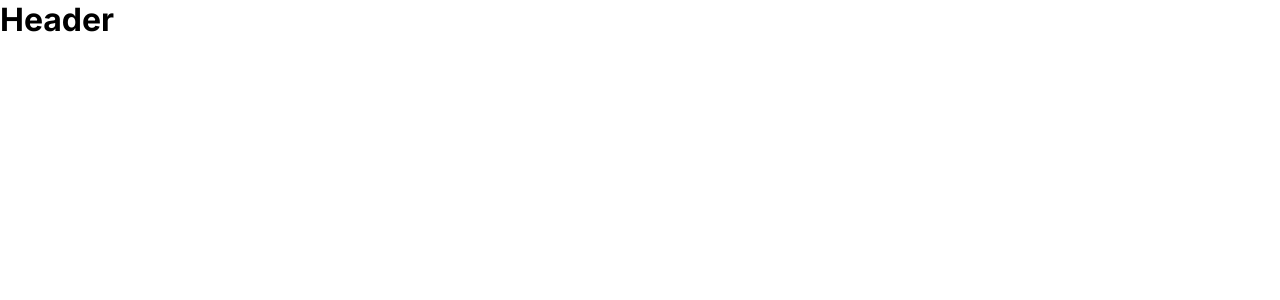
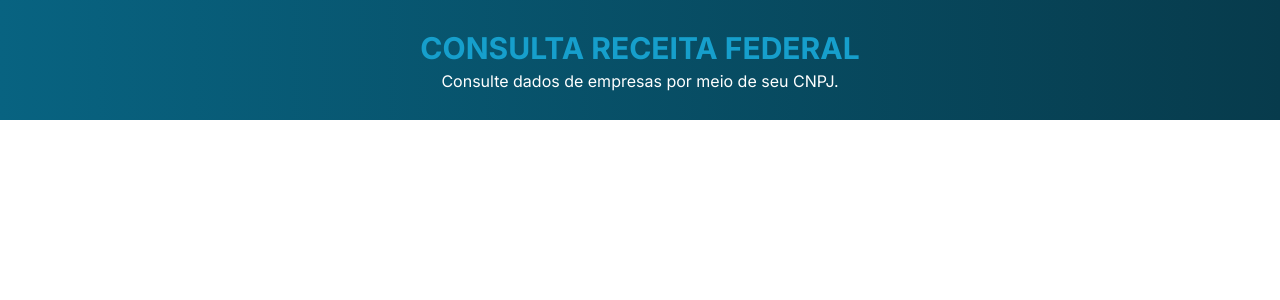
Before and after one commit to brunomart97/consulta-receita-federal, a React (Create React App) app: page / in a window 1280 px wide. Shown: the top 300 px of the page. Built offline with nearby package versions, Linux system fonts and the light colour scheme.

Commit message:
Header content

```diff
--- a/src/components/Header/index.tsx
+++ b/src/components/Header/index.tsx
@@ -1,7 +1,10 @@
-import './styles.scss';
+import "./styles.scss";
 
 export function Header() {
-    return(
-        <h1>Header</h1>
-    )
-};
+  return (
+    <div className="header">
+      <h1>Consulta Receita Federal</h1>
+      <span>Consulte dados de empresas por meio de seu CNPJ.</span>
+    </div>
+  );
+}
--- a/src/components/Header/styles.scss
+++ b/src/components/Header/styles.scss
@@ -0,0 +1,20 @@
+.header {
+    width: 100%;
+    height: 120px;
+    display: flex;
+    flex-direction: column;
+    justify-content: center;
+    align-items: center;
+    font-family: 'Inter', sans-serif;
+    background-image: linear-gradient(to right, #086381, #073b4c);
+    color: #169fcc;
+}
+.header h1 {
+    font-size: 30px;
+    text-transform: uppercase;
+    margin-bottom: 5px;
+}
+.header span {
+    font-size: 16px;
+    color: #fff;
+}
```
